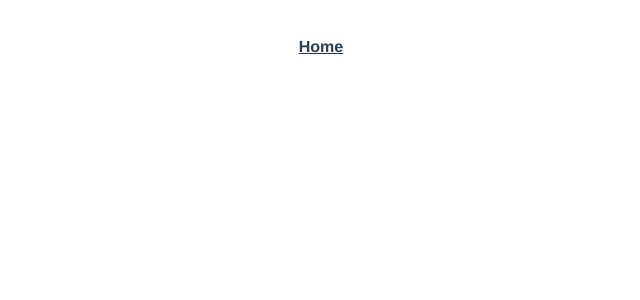
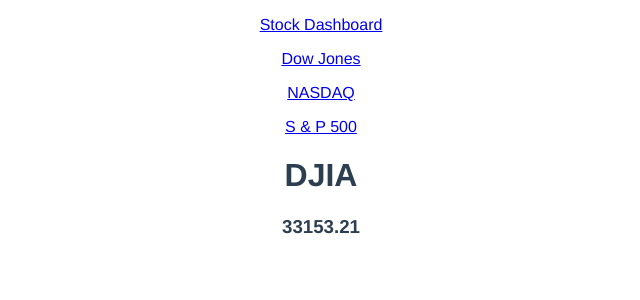
Before and after one commit to prstepic/StockMarketTool, a Vue app in the folder client/: page /djia in a window 1280 px wide. Shown: the top 300 px of the page, without its empty margins (319-959 px from the left). Built offline with nearby package versions, Linux system fonts and the light colour scheme.

Commit message:
Index pages and Navi bar

```diff
--- a/client/src/App.vue
+++ b/client/src/App.vue
@@ -1,11 +1,19 @@
 <template>
   <div id="app">
-    <div id="nav">
-      <router-link to="/">Home</router-link>
-    </div>
+    <NavigationBar/>
     <router-view/>
   </div>
 </template>
+
+<script>
+  import NavigationBar from './components/NavigationBar.vue'
+  export default {
+    name: 'App',
+    components: {
+      NavigationBar
+    }
+  }
+</script>
 
 <style>
 #app {
--- /dev/null
+++ b/client/src/components/NavigationBar.vue
@@ -0,0 +1,28 @@
+<template>
+  <div id="navBar">
+    <router-link to="/homepage" id="homeLink">
+      <p> Stock Dashboard </p>
+    </router-link>
+    <router-link to="/djia" id="dowLink">
+      <p> Dow Jones </p>
+    </router-link>
+    <router-link to="/ixic" id="nasLink">
+      <p> NASDAQ </p>
+    </router-link>
+    <router-link to="/inx" id="sapLink">
+      <p> S &amp; P 500</p>
+    </router-link>
+  </div>
+</template>
+
+<script>
+  export default {
+    name: 'NavigationBar'
+  }
+</script>
+
+<style scoped>
+  h1 {
+
+  }
+</style>
--- a/client/src/dummy-data.js
+++ b/client/src/dummy-data.js
@@ -1,47 +1,53 @@
 export const fakeLastPrices = [
   {
     ticker: 'AAPL',
-    lastPrice: '120',
-    date: '4/1/2021'
+    lastPrice: '120'
   },
   {
     ticker: 'GOOGL',
-    lastPrice: '2130',
-    date: '4/1/2021'
+    lastPrice: '2130'
   },
   {
     ticker: 'MSFT',
-    lastPrice: '240',
-    date: '4/1/2021'
+    lastPrice: '240'
   },
   {
     ticker: 'BA',
-    lastPrice: '250',
-    date: '4/1/2021'
+    lastPrice: '250'
   },
   {
     ticker: 'AMZN',
-    lastPrice: '3160',
-    date: '4/1/2021'
+    lastPrice: '3160'
   },
   {
     ticker: 'NET',
-    lastPrice: '70',
-    date: '4/1/2021'
+    lastPrice: '70'
   },
   {
     ticker: 'GE',
-    lastPrice: '13',
-    date: '4/1/2021'
+    lastPrice: '13'
   },
   {
     ticker: 'ARKK',
-    lastPrice: '120',
-    date: '4/1/2021'
+    lastPrice: '120'
   },
   {
     ticker: 'SQ',
-    lastPrice: '230',
-    date: '4/1/2021'
+    lastPrice: '230'
   }
 ]
+
+export const indices = [
+  {
+    symbol: 'DJIA',
+    lastValue: '33153.21'
+  },
+  {
+    symbol: 'IXIC',
+    lastValue: '13480.10'
+  },
+  {
+    symbol: 'INX',
+    lastValue: '4019.87'
+  }
+]
--- a/client/src/router/index.js
+++ b/client/src/router/index.js
@@ -2,6 +2,9 @@
 import VueRouter from 'vue-router'
 import HomePage from '../views/HomePage.vue'
 import DetailedPage from '../views/DetailedPage.vue'
+import DowJonesPage from '../views/DowJonesPage.vue'
+import NasdaqPage from '../views/NasdaqPage.vue'
+import SandP500Page from '../views/SandP500Page.vue'
 
 Vue.use(VueRouter)
 
@@ -21,8 +24,23 @@
     redirect: '/homepage'
   },
   {
-    path:'/detailed',
+    path: '/detailed',
     redirect: '/homepage'
+  },
+  {
+    path: '/djia',
+    name: 'DowJones',
+    component: DowJonesPage
+  },
+  {
+    path: '/ixic',
+    name: 'NASDAQ',
+    component: NasdaqPage
+  },
+  {
+    path: '/inx',
+    name: 'SaP500',
+    component: SandP500Page
   }
 ]
 
--- a/client/src/views/DetailedPage.vue
+++ b/client/src/views/DetailedPage.vue
@@ -17,7 +17,7 @@
     name: 'DetailedPage',
     data() {
       return {
-        symbol: fakeLastPrices.find( (stock) => stock.ticker === this.$route.params.ticker),
+        symbol: fakeLastPrices.find( (stock) => stock.ticker === this.$route.params.ticker)
       }
     },
     methods: {
--- /dev/null
+++ b/client/src/views/DowJonesPage.vue
@@ -0,0 +1,21 @@
+<template>
+  <div class="pageView">
+    <h1>  {{ marketIndex.symbol }} </h1>
+    <h3> {{ marketIndex.lastValue }} </h3>
+  </div>
+</template>
+
+<script>
+  import { indices } from '../dummy-data'
+  export default {
+    name: 'DowJonesPage',
+    data() {
+      return {
+        marketIndex: indices.find( (index) => index.symbol === 'DJIA')
+      }
+    }
+  }
+</script>
+
+<style scoped>
+</style>
--- /dev/null
+++ b/client/src/views/NasdaqPage.vue
@@ -0,0 +1,21 @@
+<template>
+  <div class="pageView">
+    <h1> {{ marketIndex.symbol }} </h1>
+    <h3> {{ marketIndex.lastValue }} </h3>
+  </div>
+</template>
+
+<script>
+  import { indices } from '../dummy-data'
+  export default {
+    name: 'NasdaqPage',
+    data() {
+      return {
+        marketIndex: indices.find( (index) => index.symbol === 'IXIC')
+      }
+    }
+  }
+</script>
+
+<style scoped>
+</style>
--- /dev/null
+++ b/client/src/views/SandP500Page.vue
@@ -0,0 +1,21 @@
+<template>
+  <div class="pageView">
+    <h1> {{ marketIndex.symbol }} </h1>
+    <h3> {{ marketIndex.lastValue }} </h3>
+  </div>
+</template>
+
+<script>
+  import { indices } from '../dummy-data'
+  export default {
+    name: 'SandP500Page.vue',
+    data() {
+      return {
+        marketIndex: indices.find( (index) => index.symbol === 'INX')
+      }
+    }
+  }
+</script>
+
+<style scoped>
+</style>
```
